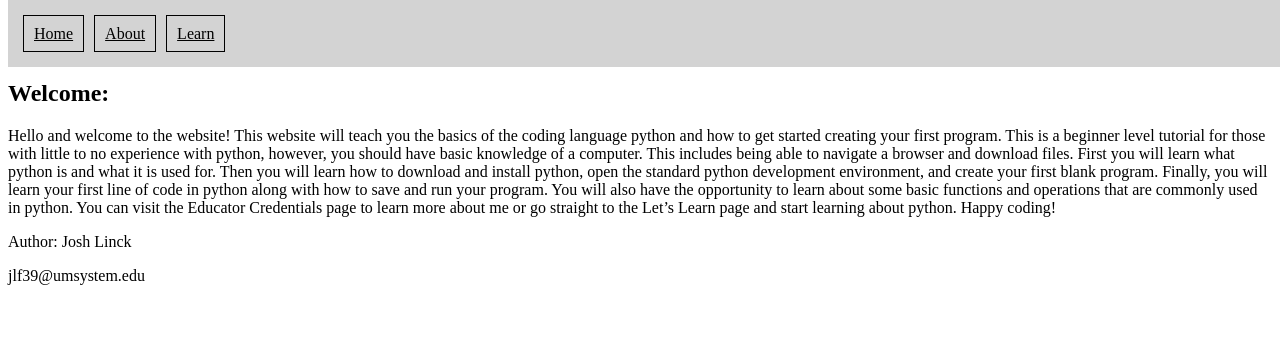
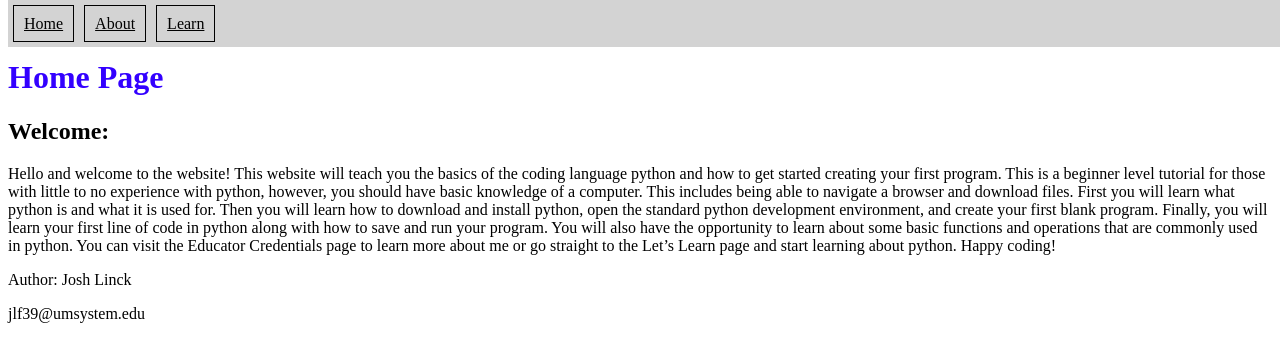
Before and after one commit to jlf39/jlf39.github.io, a plain HTML site: page ISLT4355/index.html in a window 1280 px wide. Drawn offline with Linux system fonts and the light colour scheme.

Commit message:
padding fix

```diff
--- a/ISLT4355/nav.css
+++ b/ISLT4355/nav.css
@@ -1,6 +1,4 @@
-nav {
-    padding: 10px;
-}
+
 nav ul {
     background-color: lightgrey;
     margin: 0px;
--- a/ISLT4355/style.css
+++ b/ISLT4355/style.css
@@ -1,6 +1,6 @@
-/*body {
+body {
     padding-top: 30px;
-}*/
+}
 h1 {
     color: #3300ff;
 }
```
